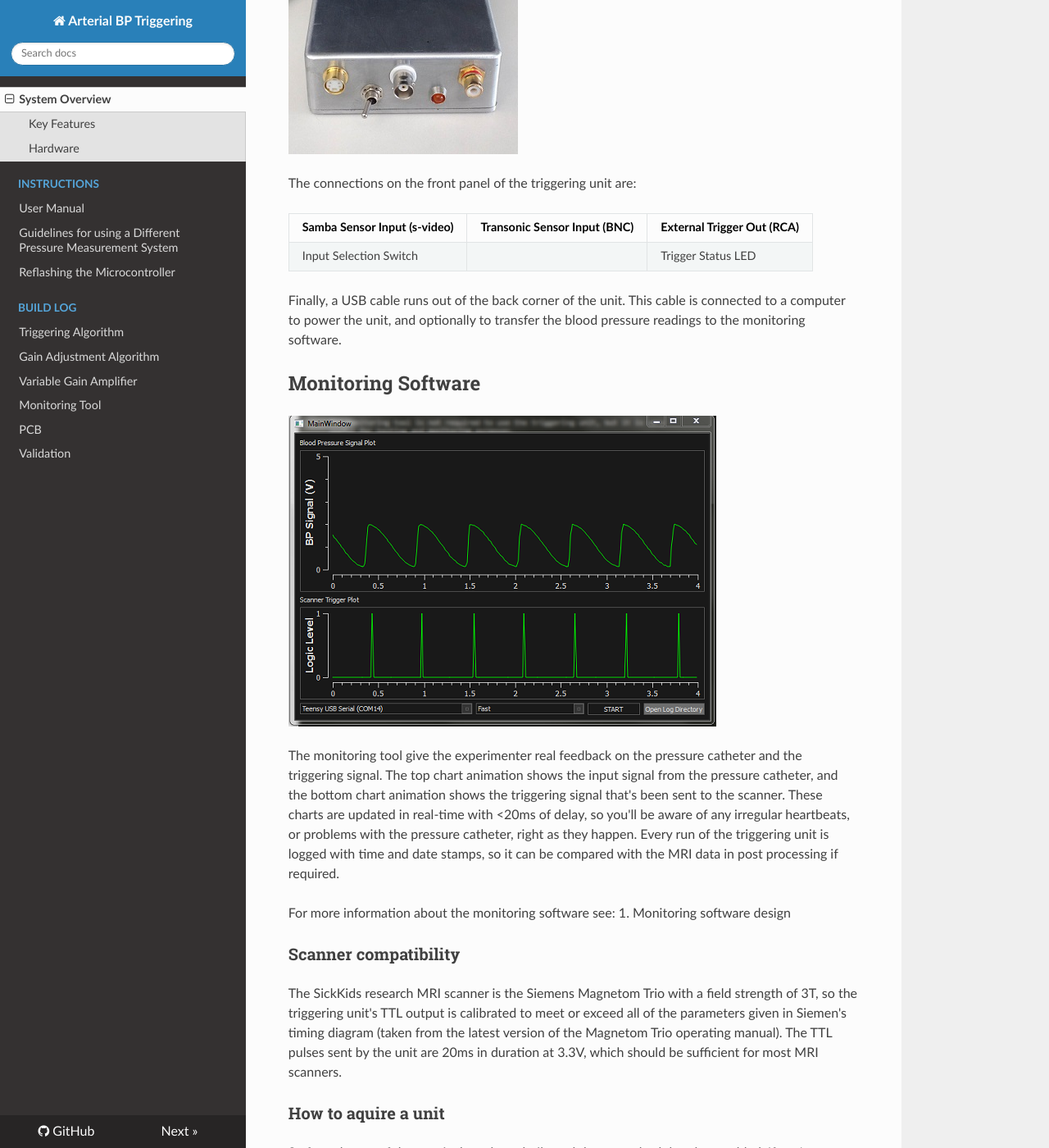
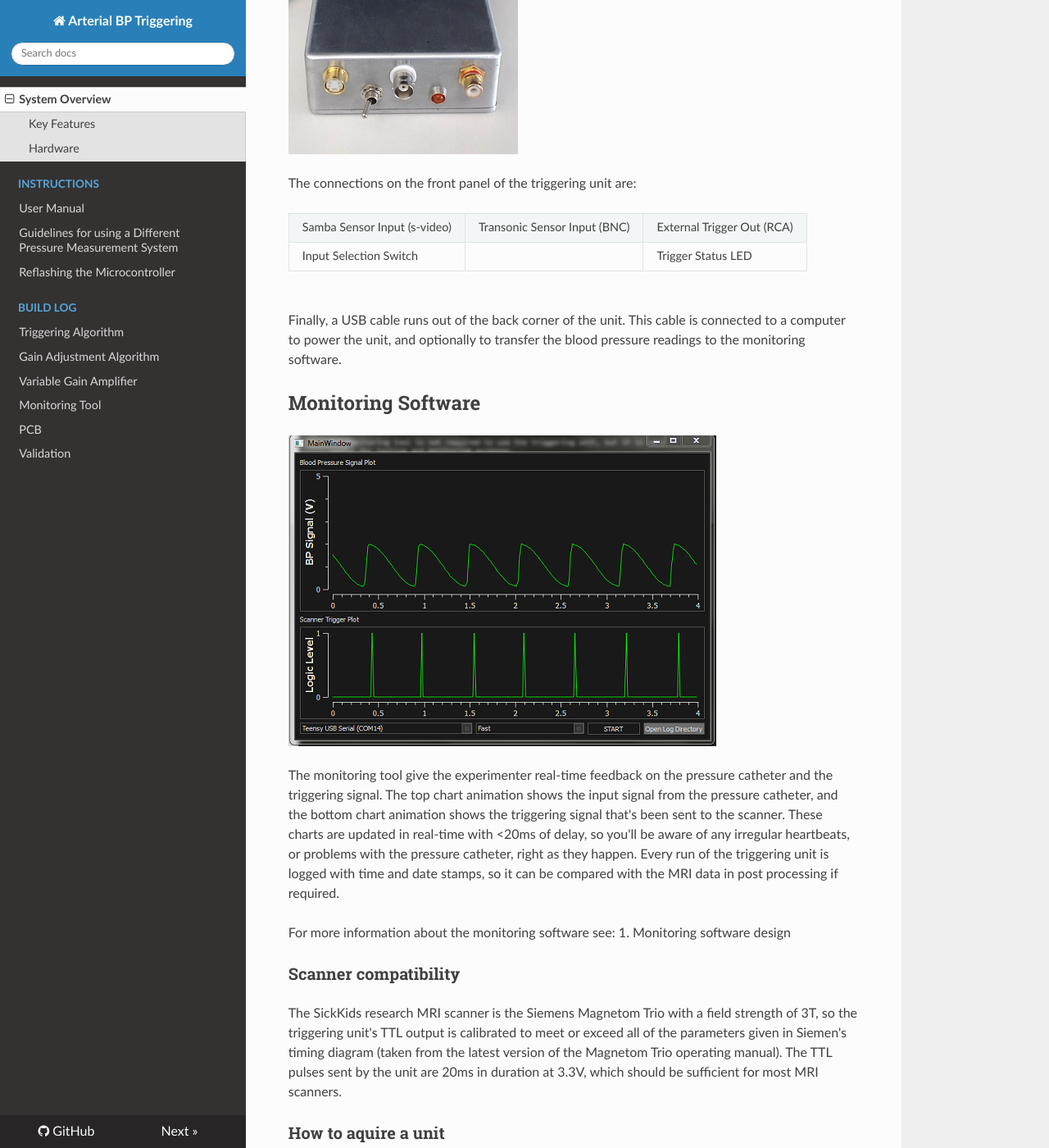
Before and after one commit to JoshBradshaw/Arterial-BP-MRI-Triggering-Unit, an MkDocs documentation site: the page built from docs/docs/index.md, in a window 1280 px wide and 1400 px high, scrolled down 1335 px. Shown: the whole window at 82% size. Built offline with MkDocs 1.6.1, drawn with Linux system fonts in a browser that asks for light colours; nearby versions of some CDN libraries; old or Windows-style settings are respelled for this version of MkDocs; some of the changed text lies outside the part shown.

```diff
--- a/docs/docs/index.md
+++ b/docs/docs/index.md
@@ -1,4 +1,12 @@
 ## System Overview
+
+<style>
+td {
+  border: solid;
+  border-width: 1px 1px;
+  padding: 5px;
+}
+</style>
 
 The Arterial Blood Pressure Triggering System is an open source tool developed at SickKids. The system converts a blood pressure signal into a TTL signal, as illustrated below.
 
@@ -23,18 +31,26 @@ The triggering unit is shown below:
 
 The connections on the front panel of the triggering unit are:
 
-
-Samba Sensor Input (s-video)|Transonic Sensor Input (BNC) |External Trigger Out (RCA)
-----------------------------|-----------------------------|--------------------------
-Input Selection Switch      |                             |Trigger Status LED
-
+<table>
+	<tr>
+		<td>Samba Sensor Input (s-video)</td>
+		<td>Transonic Sensor Input (BNC)</td>
+		<td>External Trigger Out (RCA)</td>
+	</tr>
+	<tr>
+		<td>Input Selection Switch</td>
+		<td></td>
+		<td>Trigger Status LED</td>
+	</tr>
+</table>
+<br />
 Finally, a USB cable runs out of the back corner of the unit. This cable is connected to a computer to power the unit, and optionally to transfer the blood pressure readings to the monitoring software.
 
 ## Monitoring Software
 
 ![alt text](/images/monitoring_system.png "triggering unit photo")
 
-The monitoring tool give the experimenter real feedback on the pressure catheter and the triggering signal. The top chart animation shows the input signal from the pressure catheter, and the bottom chart animation shows the triggering signal that's been sent to the scanner. These charts are updated in real-time with <20ms of delay, so you'll be aware of any irregular heartbeats, or problems with the pressure catheter, right as they happen. Every run of the triggering unit is logged with time and date stamps, so it can be compared with the MRI data in post processing if required.
+The monitoring tool give the experimenter real-time feedback on the pressure catheter and the triggering signal. The top chart animation shows the input signal from the pressure catheter, and the bottom chart animation shows the triggering signal that's been sent to the scanner. These charts are updated in real-time with <20ms of delay, so you'll be aware of any irregular heartbeats, or problems with the pressure catheter, right as they happen. Every run of the triggering unit is logged with time and date stamps, so it can be compared with the MRI data in post processing if required.
 
 For more information about the monitoring software see:
 1. Monitoring software design
```
Also changed, not shown: other parts of docs/docs/index.md (+1 -1 lines), 3 other files.
